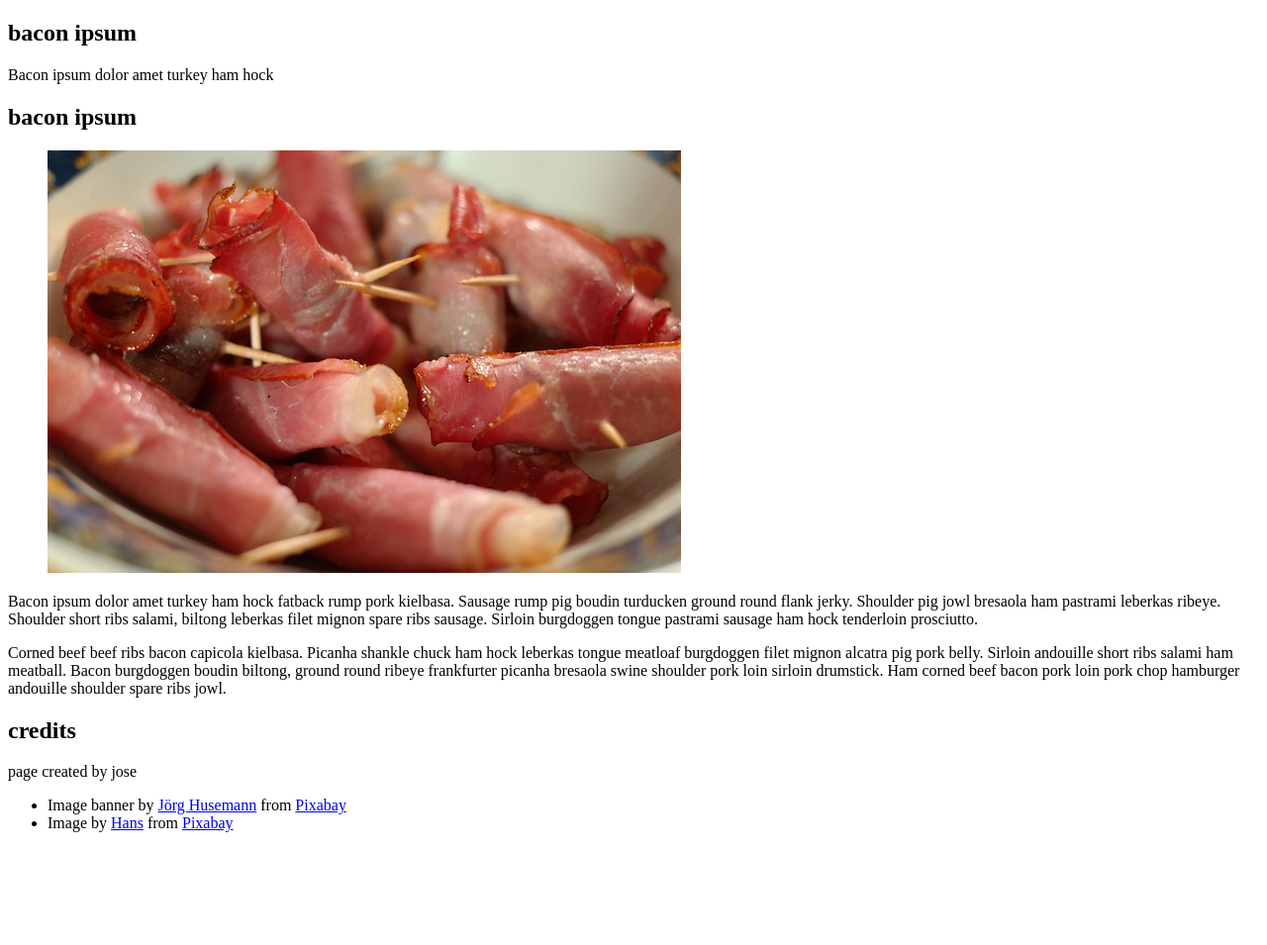
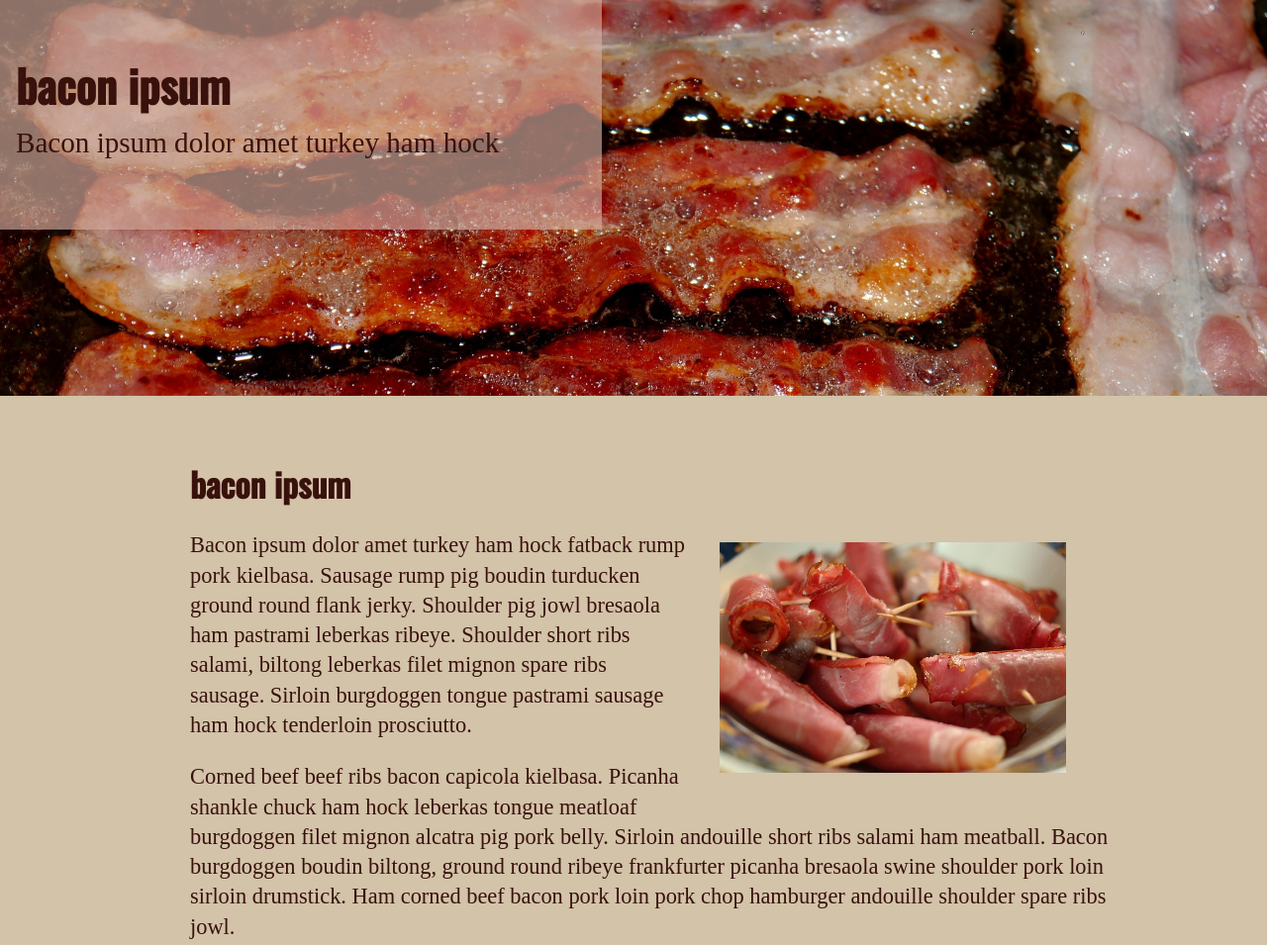
Before and after one commit to Beanozs/bacon-ipsom, a plain HTML site: page index.html in a window 1280 px wide. Shown: the top 955 px of the page at 99% size. Before the commit the page ends 857 px from the top, so only its background shows below. Drawn offline with nearby package versions, Linux system fonts and the light colour scheme; a web font is replaced by a local one.

Commit message:
finishing project

```diff
--- a/index.html
+++ b/index.html
@@ -6,6 +6,9 @@
     <meta name="viewport" content="width=device-width, initial-scale=1.0">
     <title>Document</title>
     <link rel="stylesheet" href="style.css">
+    <link rel="preconnect" href="https://fonts.googleapis.com">
+<link rel="preconnect" href="https://fonts.gstatic.com" crossorigin>
+<link href="https://fonts.googleapis.com/css2?family=Oswald:wght@500&family=Quattrocento&display=swap" rel="stylesheet">
 </head>
 <body>
     <header>
@@ -26,7 +29,7 @@
         </article>
     </section>
     <footer>
-        <section class="centerd-main">
+        <section class="centered-main">
             <h2>credits</h2>
             <p>page created by jose</p>
             <ul>
--- a/style.css
+++ b/style.css
@@ -0,0 +1,69 @@
+body {
+    font-size: 140%;
+    margin: 0;
+    padding: 0;
+    color: #39110c;
+    background-color:#d2c3a9 ;
+    font-family: 'Quattrocento', serif;
+}
+h1,h2{
+    font-family: 'Oswald', sans-serif;
+}
+p{
+    line-height: 1.35;
+    width: 60rem;
+}
+li{
+    width: 60rem;
+}
+header{
+    background-image: url("images/ham-926278_1920.jpg");
+    height: 50vh;
+    background-size: cover;
+    background-repeat: no-repeat;
+    position: relative;
+}
+header section{
+    padding: 1rem;
+    position: absolute;
+    height: 50%;
+    width: 36rem;
+    background-color: #d3aa9caa;
+}
+header section h1{
+    font-size: 2.0em;
+    margin-bottom: 0;
+    padding-bottom: 0;
+}
+header section p{
+    font-size: 1.3em;
+    margin-top: 0.2em;
+    padding-bottom: 1rem;
+}
+.centered-main{
+    width: 70%;
+    max-width: 60em;
+    margin: 0 auto;
+}
+h2.centered-main{
+    padding-top: 4rem;
+}
+.box-right{
+    box-sizing: content-box;
+    float: right;
+    width: 350px;
+    padding: 0.5em;
+    border: 2px solid var(--accent);
+    margin: 0 0 1em 1em;
+    border-radius: 4px;
+}
+.box-right img{
+    width: 100%;
+}
+.clear-float{
+    clear: both;
+}
+footer{
+    background-color: var(--lighter-background);
+    padding: 0.2em 0;
+}
```
